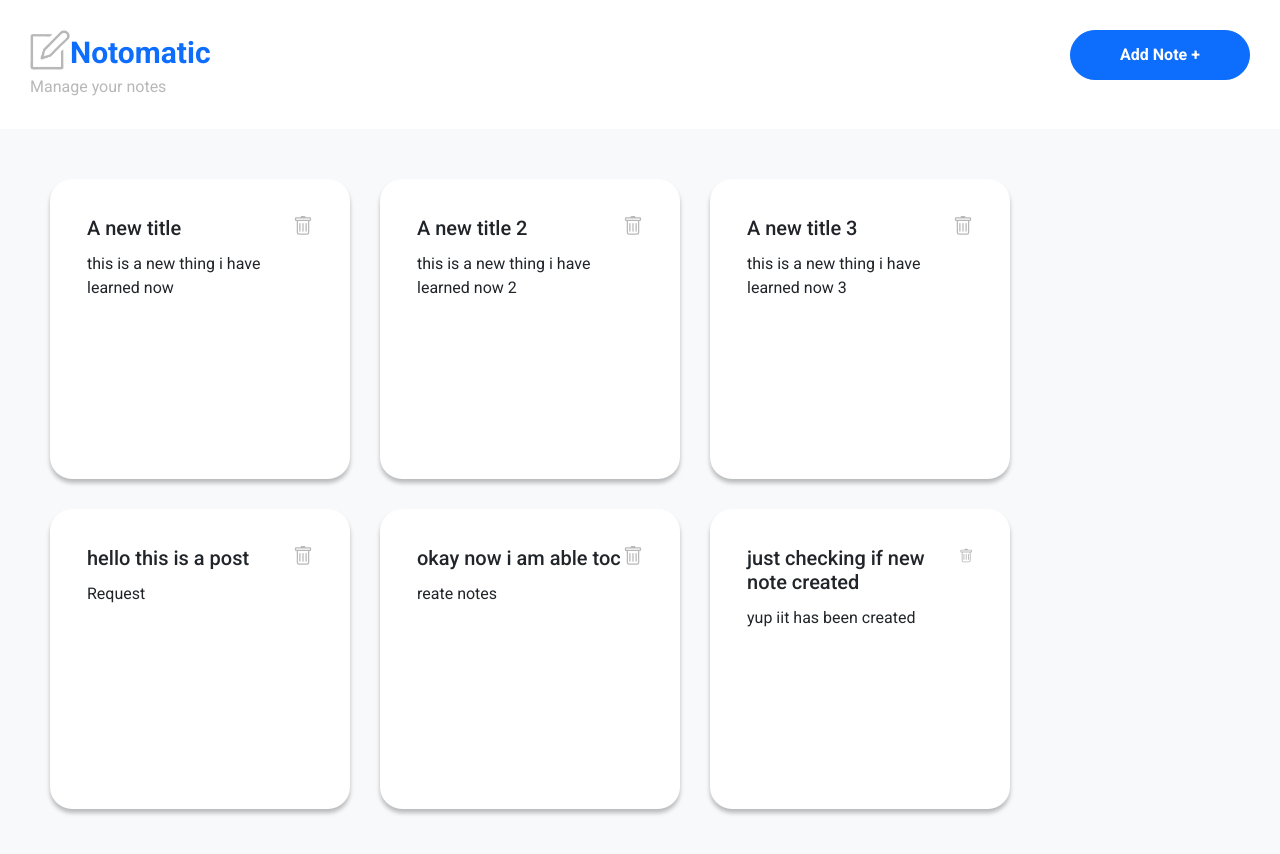
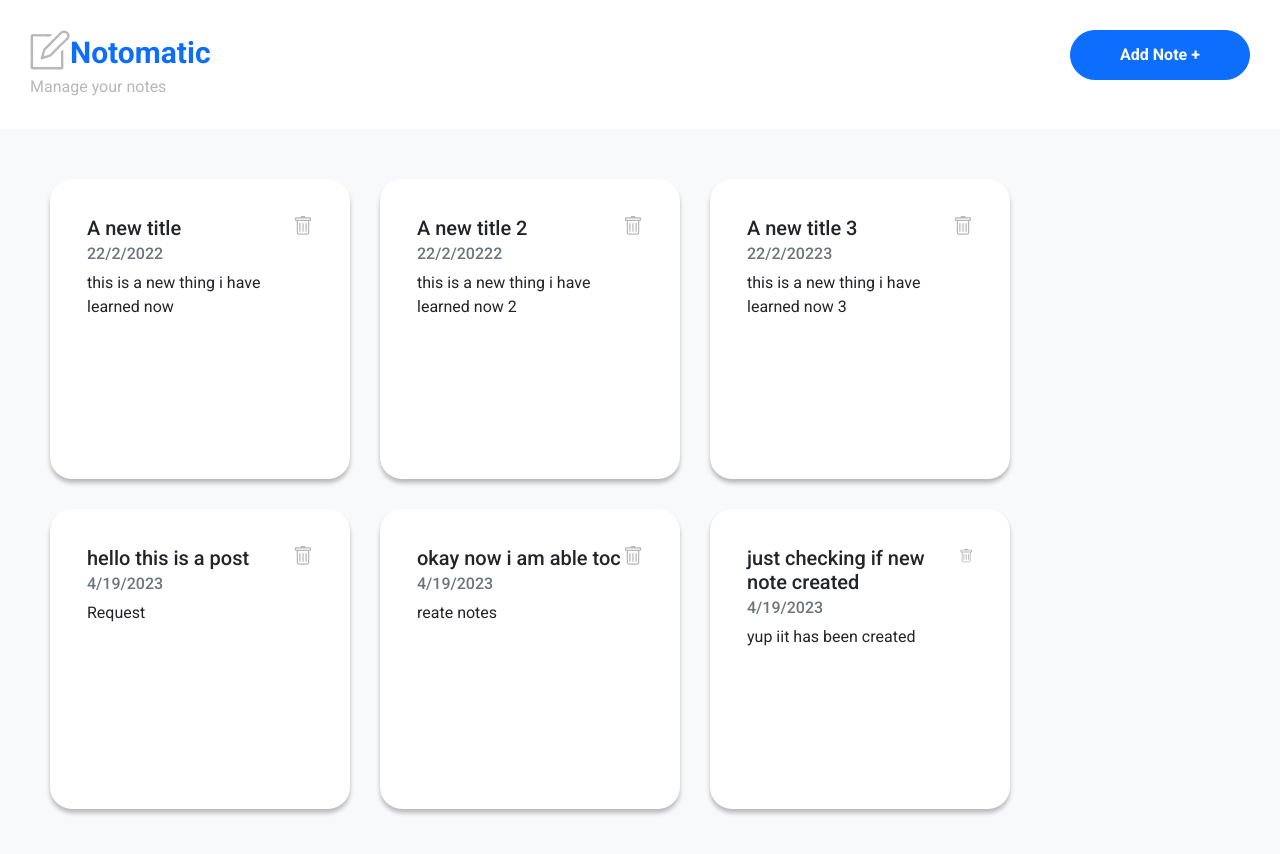
Before and after one commit to avneesh-jha/notomatic, a React (Create React App) app: page / in a window 1280 px wide. Shown: the top 854 px of the page. Built offline with nearby package versions, Linux system fonts and the light colour scheme; data requests are answered from the project's data file.

Commit message:
fix:fixed created-at

```diff
--- a/src/containers/NoteList.jsx
+++ b/src/containers/NoteList.jsx
@@ -14,7 +14,7 @@ export function NoteList() {
           <div className={s.card_container}>
             <TextCard
               title={note.title}
-              subtitle={note.subtitle}
+              subtitle={note.created_at}
               content={note.content}
               onClick={() => navigate("note/" + note.id)}
               onClickTrash={() => alert("onClickTrash()")}
--- a/src/pages/NoteCreate/NoteCreate.jsx
+++ b/src/pages/NoteCreate/NoteCreate.jsx
@@ -2,14 +2,18 @@ import { NoteForm } from "../../components/NoteForm/NoteForm";
 import { NoteAPI } from "../../api/note-api";
 import { useDispatch } from "react-redux";
 import { addNoteList } from "../../store/notes/notes-slice";
+import { useNavigate } from "react-router-dom";
 export function NoteCreate() {
   const dispatch = useDispatch();
+  const navigate = useNavigate();
   const onClickSubmit = async (formValues) => {
     const createdNote = await NoteAPI.create({
       ...formValues,
       created_at: new Date().toLocaleDateString(),
     });
     dispatch(addNoteList(createdNote));
+    alert("new note has been created");
+    navigate("/");
   };
   return (
     <div>
```
